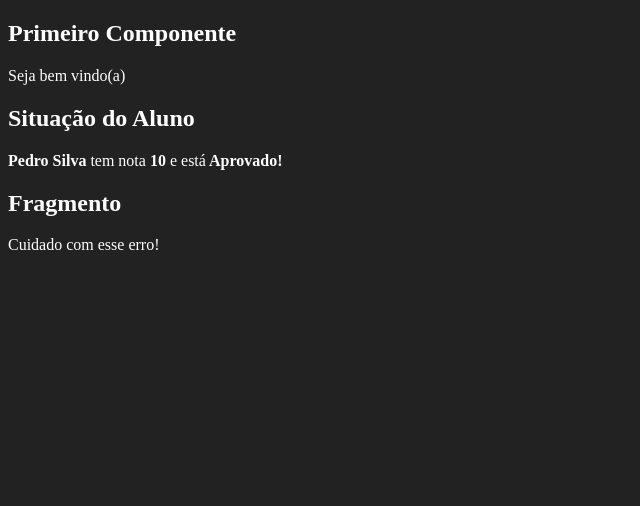
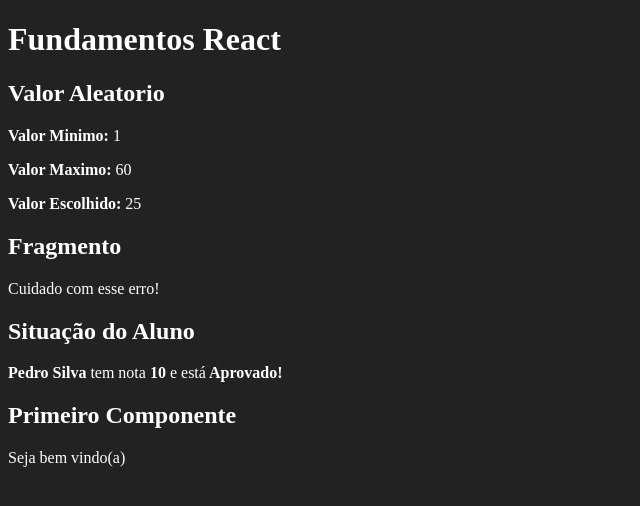
Before and after one commit to migvidro/curso-react, a React (Create React App) app in the folder fundamentos-react/: page / in a window 1280 px wide. Shown: the top 506 px of the page, without its empty margins (0-640 px from the left). Built offline with nearby package versions, Linux system fonts and the light colour scheme.

Commit message:
code formatting and random number challenge

```diff
--- /dev/null
+++ b/fundamentos-react/src/App.jsx
@@ -0,0 +1,17 @@
+/* eslint-disable import/no-anonymous-default-export */
+import React from "react";
+
+import Primeiro from "./components/basicos/Primeiro.jsx";
+import ComParametro from "./components/basicos/ComParametro.jsx";
+import Fragmento from "./components/basicos/Fragmento.jsx";
+import Aleatorio from "./components/basicos/Aleatorio.jsx";
+
+export default () => (
+  <>
+    <h1>Fundamentos React</h1>
+    <Aleatorio min={1} max={60} />
+    <Fragmento />
+    <ComParametro titulo="Situação do Aluno" aluno="Pedro Silva" nota={9.3} />
+    <Primeiro />
+  </>
+);
--- /dev/null
+++ b/fundamentos-react/src/components/basicos/Aleatorio.jsx
@@ -0,0 +1,25 @@
+/* eslint-disable import/no-anonymous-default-export */
+/* eslint-disable no-unused-vars */
+import React from "react";
+
+export default (props) => {
+  const max = Math.floor(props.max);
+  const min = Math.ceil(props.min);
+
+  const random = Math.floor(Math.random() * (max - min)) + min;
+
+  return (
+    <>
+      <h2>Valor Aleatorio</h2>
+      <p>
+        <strong>Valor Minimo:</strong> {min}
+      </p>
+      <p>
+        <strong>Valor Maximo:</strong> {max}
+      </p>
+      <p>
+        <strong>Valor Escolhido:</strong> {random}
+      </p>
+    </>
+  );
+};
--- a/fundamentos-react/src/components/basicos/Fragmento.jsx
+++ b/fundamentos-react/src/components/basicos/Fragmento.jsx
@@ -1,6 +1,6 @@
-import React from 'react';
+import React from "react";
 
-export default function Fragmento(props){
+export default function Fragmento(props) {
   return (
     <>
       <h2>Fragmento</h2>
--- a/fundamentos-react/src/components/basicos/Primeiro.jsx
+++ b/fundamentos-react/src/components/basicos/Primeiro.jsx
@@ -1,15 +1,14 @@
-import React from 'react';
+import React from "react";
 
+function Primeiro() {
+  const msg = "Seja bem vindo(a)";
 
-function Primeiro(){
-    const msg = 'Seja bem vindo(a)';
-
-    return (
-        <div>
-            <h2>Primeiro Componente</h2>
-            <p>{ msg }</p>
-        </div>
-    );
+  return (
+    <div>
+      <h2>Primeiro Componente</h2>
+      <p>{msg}</p>
+    </div>
+  );
 }
 
 export default Primeiro;
--- a/fundamentos-react/src/index.css
+++ b/fundamentos-react/src/index.css
@@ -1,4 +1,4 @@
 body {
-    background-color: #222;
-    color: #FFF;
+  background-color: #222;
+  color: #fff;
 }
--- a/fundamentos-react/src/index.js
+++ b/fundamentos-react/src/index.js
@@ -1,17 +1,7 @@
 import ReactDOM from "react-dom";
-import React, { Fragment } from 'react';
+import React from "react";
+import "./index.css";
 
-import './index.css';
-import Primeiro from './components/basicos/Primeiro.jsx';
-import ComParametro from './components/basicos/ComParametro.jsx';
-import Fragmento from './components/basicos/Fragmento.jsx';
+import App from "./App.jsx";
 
-ReactDOM.render(
-    <>
-        <Primeiro />
-        <ComParametro titulo="Situação do Aluno"
-            aluno="Pedro Silva" nota={9.3} />
-        <Fragmento />
-    </>,
-    document.getElementById("root")
-);
+ReactDOM.render(<App />, document.getElementById("root"));
```
Also changed, not shown: fundamentos-react/src/components/basicos/ComParametro.jsx (+8 -9 lines). Lines whose indentation alone changed are shown as unchanged.
